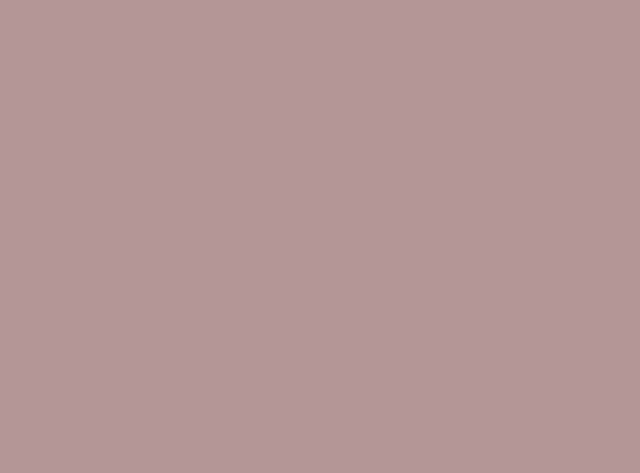
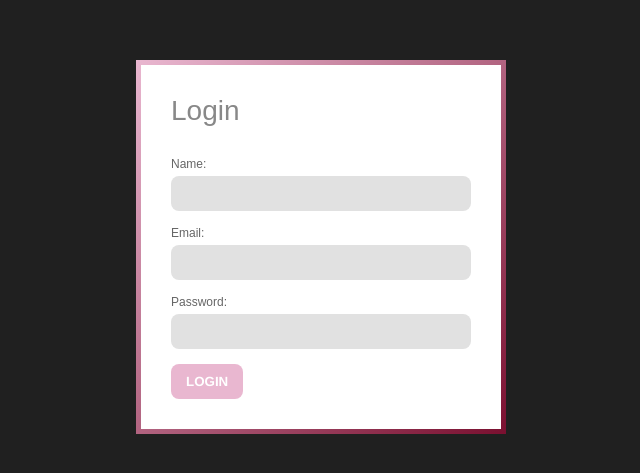
Before and after one commit to abagramian/RoomMate, a React (Create React App) app: page / in a window 1280 px wide. Before the commit this address had no page. Shown: the part 153-626 px from the top of the page, without its empty margins (319-959 px from the left). Built offline with nearby package versions, Linux system fonts and the light colour scheme; what react-extra-prop-types would draw is missing.

Commit message:
uncommented login welcome

```diff
--- a/src/App.js
+++ b/src/App.js
@@ -39,23 +39,23 @@ function App() {
   }
 
   return (
-    // <div className="App">
-    //   {(user.email != "") ? (
-    //     <div className="welcome">
-    //       <h2>Welcome, <span>{user.name}</span></h2>
-    //       <button onClick={Logout}>Logout</button>
-    //     </div>
-    //   ) : (
-    //     <LoginForm Login={Login} error={error} />
-    //   )}
-    // </div>
+    <div className="App">
+      {(user.email != "") ? (
+        <div className="welcome">
+          <h2>Welcome, <span>{user.name}</span></h2>
+          <button onClick={Logout}>Logout</button>
+        </div>
+      ) : (
+        <LoginForm Login={Login} error={error} />
+      )}
+    </div>
 
-    <>
-    <Routes>
-      <Route path="/home" element={<Layout />} />
-      <Route path="/login" element={<LoginForm />} />
-    </Routes>
-    </>
+    // <>
+    // <Routes>
+    //   <Route path="/home" element={<Layout />} />
+    //   <Route path="/login" element={<LoginForm />} />
+    // </Routes>
+    // </>
   );
 }
 
```
